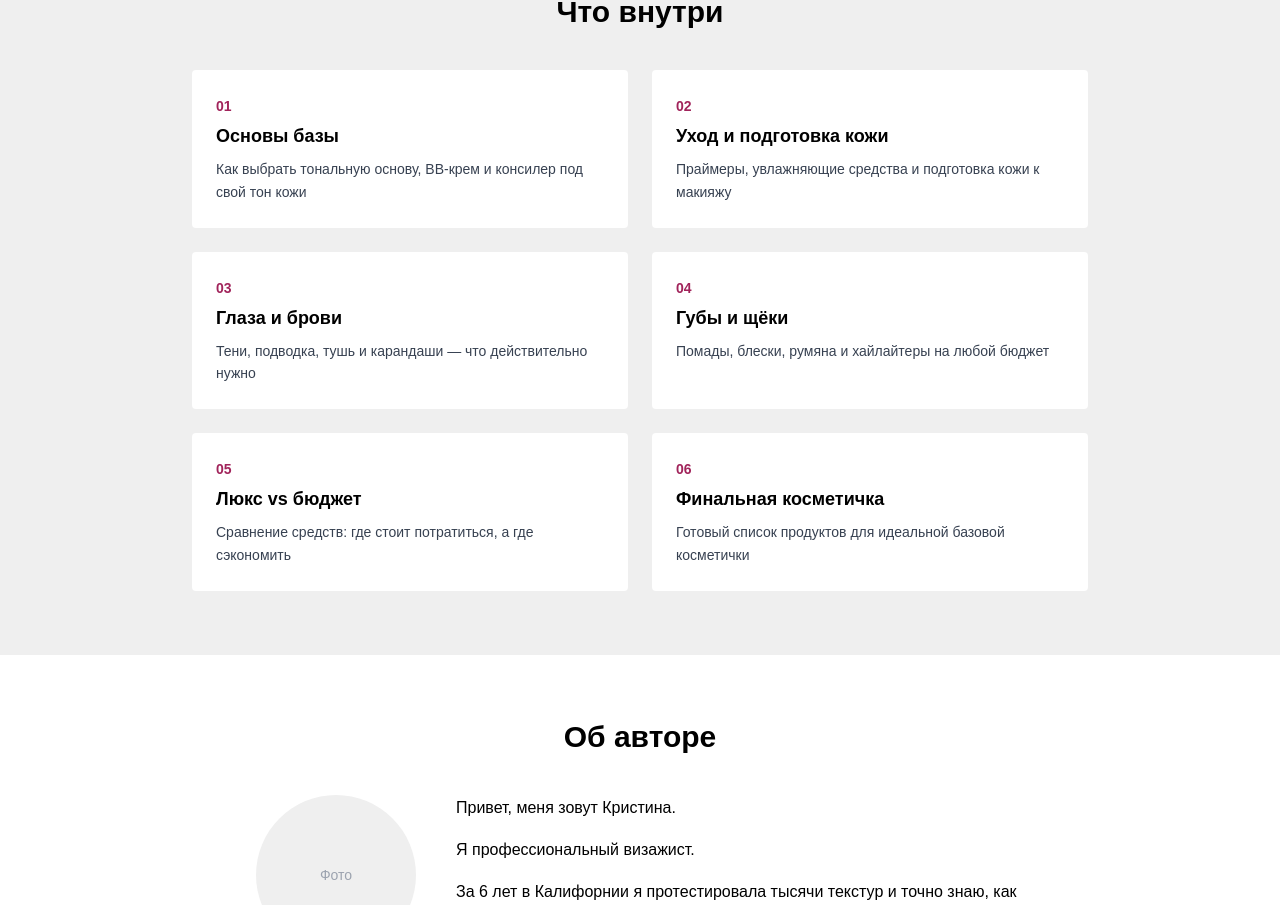
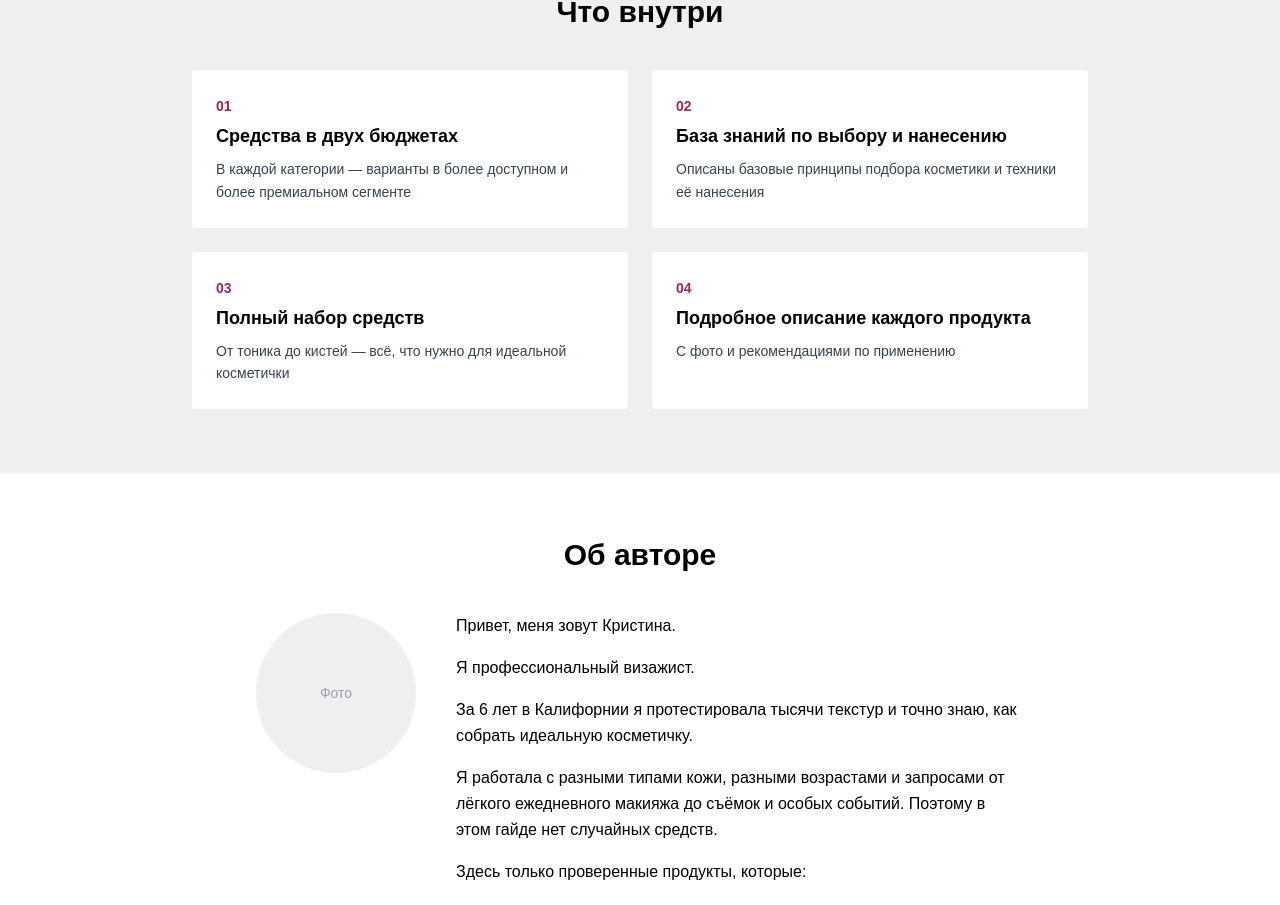
Before and after one commit to igorska/kika, a Next.js app: page / in a window 1280 px wide. Shown: the part 1038-1943 px from the top of the page. Built offline with nearby package versions, Linux system fonts and the light colour scheme.

Commit message:
Update Что внутри section with content from about.txt
Replace placeholder chapters with actual guide content: budget tiers,
knowledge base, full product set, and per-product descriptions.

Co-Authored-By: Claude Sonnet 4.6 <noreply@anthropic.com>

```diff
--- a/src/components/Contents.tsx
+++ b/src/components/Contents.tsx
@@ -1,33 +1,23 @@
 const chapters = [
   {
     number: "01",
-    title: "Основы базы",
-    description: "Как выбрать тональную основу, BB-крем и консилер под свой тон кожи",
+    title: "Средства в двух бюджетах",
+    description: "В каждой категории — варианты в более доступном и более премиальном сегменте",
   },
   {
     number: "02",
-    title: "Уход и подготовка кожи",
-    description: "Праймеры, увлажняющие средства и подготовка кожи к макияжу",
+    title: "База знаний по выбору и нанесению",
+    description: "Описаны базовые принципы подбора косметики и техники её нанесения",
   },
   {
     number: "03",
-    title: "Глаза и брови",
-    description: "Тени, подводка, тушь и карандаши — что действительно нужно",
+    title: "Полный набор средств",
+    description: "От тоника до кистей — всё, что нужно для идеальной косметички",
   },
   {
     number: "04",
-    title: "Губы и щёки",
-    description: "Помады, блески, румяна и хайлайтеры на любой бюджет",
-  },
-  {
-    number: "05",
-    title: "Люкс vs бюджет",
-    description: "Сравнение средств: где стоит потратиться, а где сэкономить",
-  },
-  {
-    number: "06",
-    title: "Финальная косметичка",
-    description: "Готовый список продуктов для идеальной базовой косметички",
+    title: "Подробное описание каждого продукта",
+    description: "С фото и рекомендациями по применению",
   },
 ];
 
```
